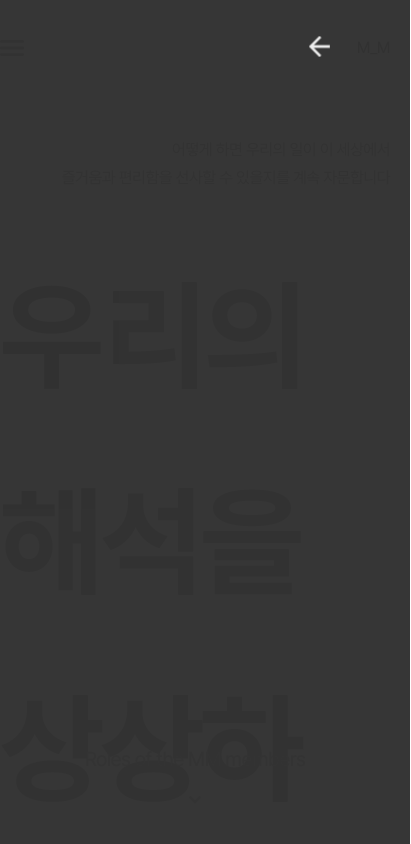
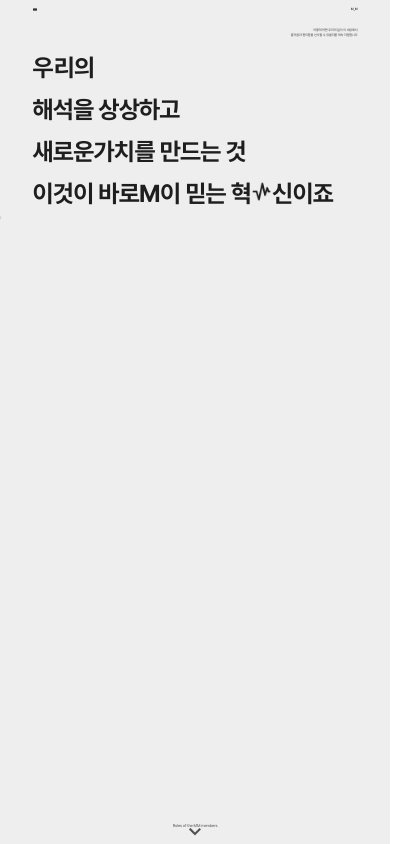
Before and after one commit to youngchan05/M_M, a React (Create React App) app: page / in a window 390 px wide. Shown: the top 844 px of the page, 411 px wide, since content can reach past the window. Built offline with nearby package versions, Linux system fonts and the light colour scheme.

Commit message:
반응형 (vw) 수정 메인페이지 데이터 간략화

```diff
--- a/public/index.css
+++ b/public/index.css
@@ -105,7 +105,7 @@ text {
 }
 
 html {
-    font-size: 1px;
+    font-size: 0.0520833333333333vw;
 }
 
 body {
--- a/src/Page/Main/Main.jsx
+++ b/src/Page/Main/Main.jsx
@@ -28,11 +28,18 @@ function Main() {
                         우
                         <strong
                             style={{
-                width: count === 2 ? `${imgRef?.current?.offsetWidth}px` : 0,
+                                width:
+                                    count === 2
+                                        ? `${imgRef?.current?.offsetWidth}px`
+                                        : 0,
                             }}
                         >
                             <span className={count === 2 ? "active" : ""}>
-                <img ref={imgRef} src="./asset/cheer.png" />
+                                <img
+                                    style={{ width: "104rem" }}
+                                    ref={imgRef}
+                                    src="./asset/cheer.png"
+                                />
                             </span>
                         </strong>
                         리의
@@ -40,7 +47,10 @@ function Main() {
                     <p>
                         해석을 상
                         {count === 1 ? (
-              <img src="./asset/partly_cloudy_night (2).png" />
+                            <img
+                                style={{ width: "104rem", height: "104rem" }}
+                                src="./asset/partly_cloudy_night (2).png"
+                            />
                         ) : (
                             "상"
                         )}
@@ -54,26 +64,24 @@ function Main() {
                             }}
                         >
                             <span
-                className={count === 0 ? "active" : ""}
-                ref={(el) => (ref.current[0] = el)}
+                                className={
+                                    [0, 1].includes(count) ? "active" : ""
+                                }
+                                ref={(el) => {
+                                    ref.current[0] = el;
+                                    ref.current[1] = el;
+                                }}
                             >
                                 문화
                             </span>
                             <span
-                className={count === 1 ? "active" : ""}
-                ref={(el) => (ref.current[1] = el)}
-              >
-                문화
-              </span>
-              <span
-                className={count === 2 ? "active" : ""}
-                ref={(el) => (ref.current[2] = el)}
-              >
-                가치
-              </span>
-              <span
-                className={count === 3 ? "active" : ""}
-                ref={(el) => (ref.current[3] = el)}
+                                className={
+                                    [2, 3].includes(count) ? "active" : ""
+                                }
+                                ref={(el) => {
+                                    ref.current[2] = el;
+                                    ref.current[3] = el;
+                                }}
                             >
                                 가치
                             </span>
@@ -97,17 +105,19 @@ function Main() {
                                 className={count === 0 ? "active" : ""}
                                 ref={(el) => (ref2.current[0] = el)}
                             >
-                <img src="./asset/img_logo.png" />
+                                <img
+                                    style={{ width: "162rem" }}
+                                    src="./asset/img_logo.png"
+                                />
                             </span>
                             <span
-                className={count === 1 ? "active" : ""}
-                ref={(el) => (ref2.current[1] = el)}
-              >
-                MM
-              </span>
-              <span
-                className={count === 2 ? "active" : ""}
-                ref={(el) => (ref2.current[2] = el)}
+                                className={
+                                    [1, 2].includes(count) ? "active" : ""
+                                }
+                                ref={(el) => {
+                                    ref2.current[1] = el;
+                                    ref2.current[2] = el;
+                                }}
                             >
                                 MM
                             </span>
@@ -127,11 +137,18 @@ function Main() {
                         이 믿는 혁
                         <strong
                             style={{
-                width: count === 3 ? `${imgRef2?.current?.offsetWidth}px` : 0,
+                                width:
+                                    count === 3
+                                        ? `${imgRef2?.current?.offsetWidth}px`
+                                        : 0,
                             }}
                         >
                             <span className={count === 3 ? "active" : ""}>
-                <img ref={imgRef2} src="./asset/earthquake.png" />
+                                <img
+                                    ref={imgRef2}
+                                    style={{ width: "104rem" }}
+                                    src="./asset/earthquake.png"
+                                />
                             </span>
                         </strong>
                         신이죠
--- a/src/Page/Main/styled.Main.js
+++ b/src/Page/Main/styled.Main.js
@@ -6,12 +6,12 @@ export const MainBox = styled.div`
   }
   .content {
     position: relative;
-    padding-top: 136px;
+    padding-top: 136rem;
     .rightText {
-      margin-bottom: 42px;
+      margin-bottom: 42rem;
       text-align: right;
       font-weight: 400;
-      font-size: 16px;
+      font-size: 16rem;
       line-height: 172%;
       letter-spacing: -0.03em;
       color: #323232;
@@ -23,25 +23,27 @@ export const MainBox = styled.div`
       }
       p {
         display: flex;
+        align-items:center;
         font-weight: 700;
-        font-size: 120px;
+        font-size: 120rem;
         line-height: 172%;
         letter-spacing: -0.03em;
         color: #1e1e1e;
         strong {
-          display: inline-block;
+          display:flex ;
+          align-items:center;
           position: relative;
           transition: 0.8s;
-          padding-left: 4px;
-          position: realtive;
+          padding-left: 4rem;
           span {
             position: absolute;
             left: 0;
             word-break: keep-all;
             opacity: 0;
             font-weight: 700;
-            font-size: 120px;
+            font-size: 120rem;
             line-height: 172%;
+            transition: 0.5s ;
             &.active {
               opacity: 1;
             }
--- a/src/UI/Atoms/ScrollInfo/styled.ScrollInfo.js
+++ b/src/UI/Atoms/ScrollInfo/styled.ScrollInfo.js
@@ -2,13 +2,13 @@ import styled from "styled-components";
 
 export const ScrollInfoBox = styled.div`
   position: fixed;
-  bottom: 40px;
+  bottom: 40rem;
   width: 100%;
   text-align: center;
   button {
-    padding-bottom: 28px;
+    padding-bottom: 28rem;
     font-weight: 400;
-    font-size: 20px;
+    font-size: 20rem;
     line-height: 172%;
     text-align: center;
     letter-spacing: -0.03em;
--- a/src/UI/Organism/Content/styled.content.js
+++ b/src/UI/Organism/Content/styled.content.js
@@ -2,6 +2,6 @@ import styled from "styled-components";
 
 export const ContentWrapper = styled.div`
   width: 100%;
-  max-width: 1600px;
+  max-width: 1600rem;
   margin: 0 auto;
 `;
--- a/src/UI/Organism/Gnb/styled.Gnb.js
+++ b/src/UI/Organism/Gnb/styled.Gnb.js
@@ -5,20 +5,20 @@ export const GnbWrapper = styled.div`
   left: ${({ isActive }) => (isActive ? 0 : -100)}%;
   top: 0;
   height: 100%;
-  width: 800px;
+  width: 800rem;
   background: rgba(50, 50, 50, 0.98);
   z-index: 100;
   transition: all 1s;
   .closeBtn {
     position: absolute;
-    right: 80px;
-    top: 36px;
-    width: 21px;
-    height: 21px;
+    right: 80rem;
+    top: 36rem;
+    width: 21rem;
+    height: 21rem;
     background: url(./asset/arrow_back.png) no-repeat center;
   }
   ul {
-    padding: 192px 0 0 80px;
+    padding: 192rem 0 0 80rem;
   }
 `;
 
@@ -26,7 +26,7 @@ export const GnbItem = styled.li`
   ${({ icon }) => {
     return css`
       font-weight: 700;
-      font-size: 60px;
+      font-size: 60rem;
       line-height: 172%;
       letter-spacing: -0.03em;
       color: #666666;
@@ -37,12 +37,12 @@ export const GnbItem = styled.li`
         font-weight: inherit;
         &:hover {
           background: url(./asset/${icon}) no-repeat left center;
-          padding-left: 68px;
+          padding-left: 68rem;
           color: #fff;
         }
       }
       + li {
-        margin-top: 40px;
+        margin-top: 40rem;
       }
     `;
   }}
--- a/src/UI/Organism/Header/styled.Header.js
+++ b/src/UI/Organism/Header/styled.Header.js
@@ -7,14 +7,14 @@ export const HeaderWrapper = styled.div`
   width: 100%;
   z-index: 10;
   .menuBar {
-    width: 24px;
-    height: 16px;
+    width: 24rem;
+    height: 16rem;
     background: url(./asset/img_menu.png) no-repeat center;
   }
   .content {
     display: flex;
     align-items: center;
     justify-content: space-between;
-    height: 96px;
+    height: 96rem;
   }
 `;
```
Lines whose indentation alone changed are shown as unchanged.
